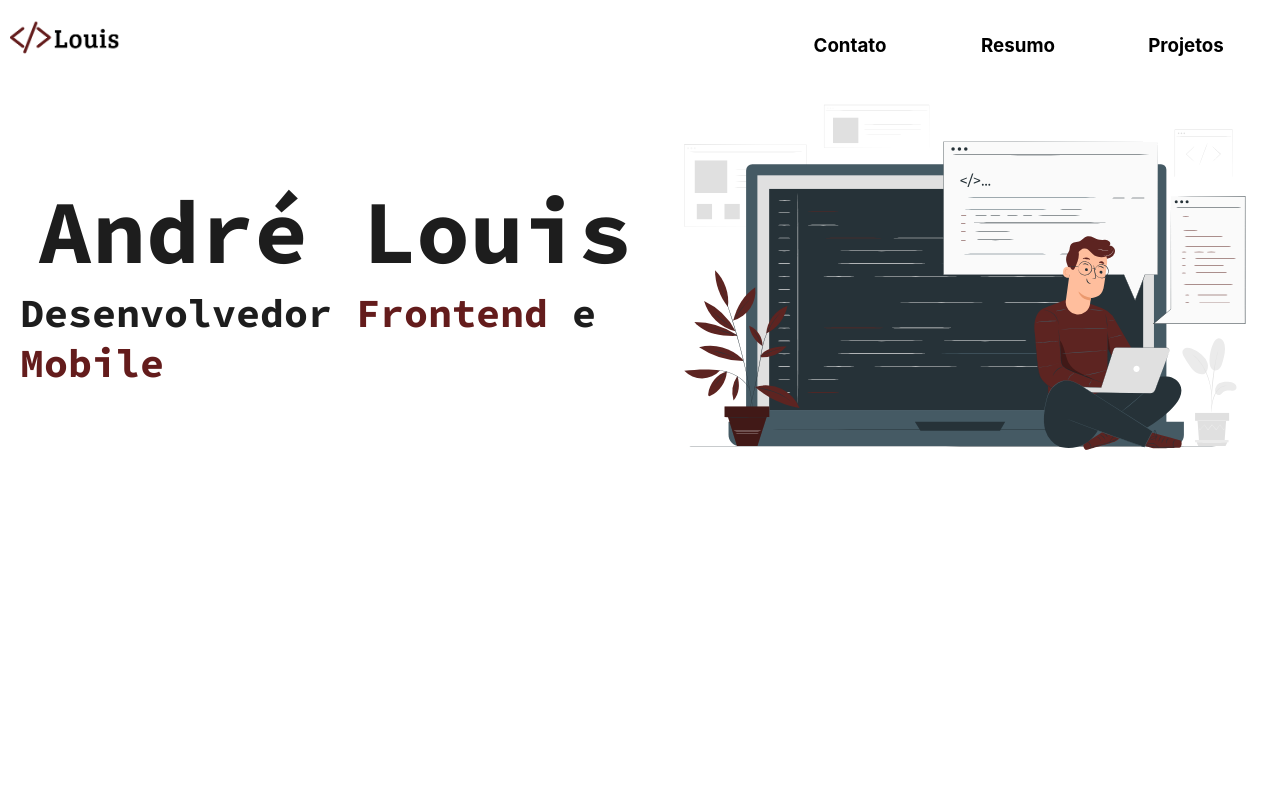
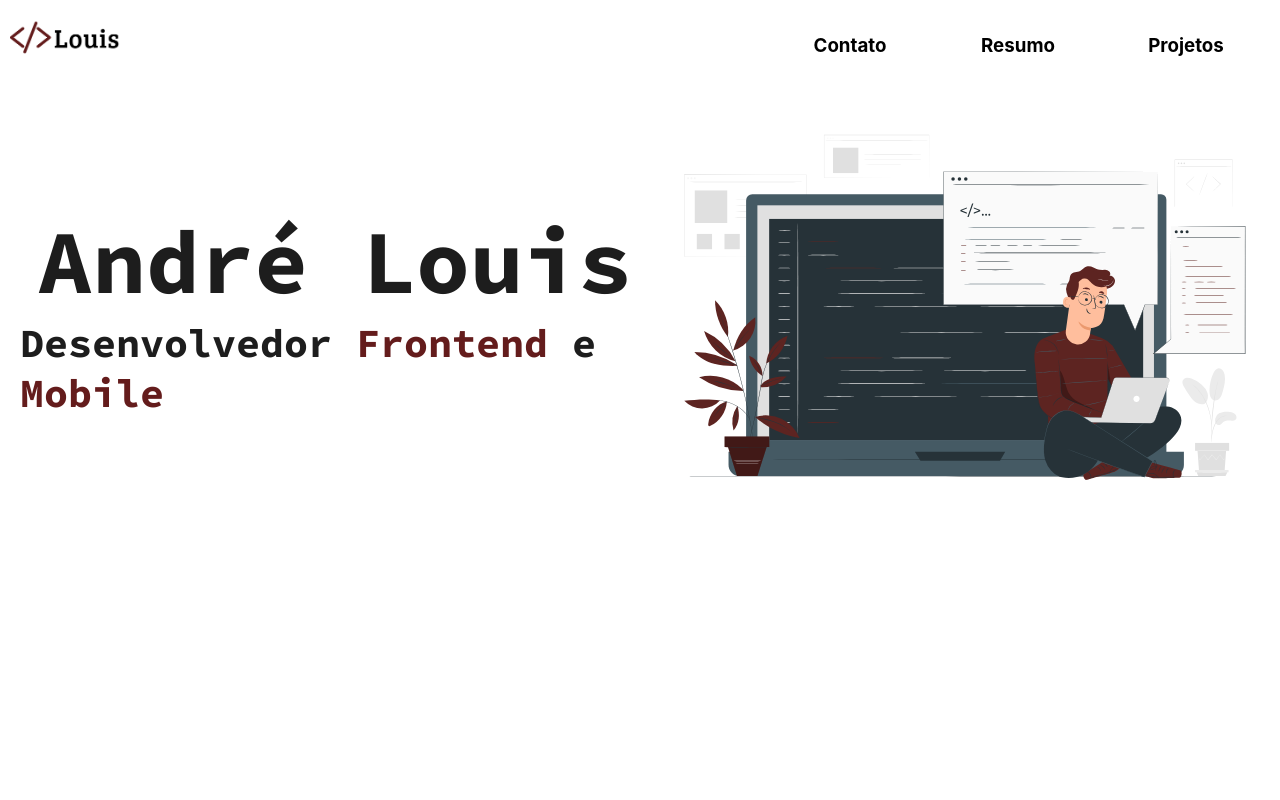
Before and after one commit to aandrelouis/repositorio, a Next.js app: page / in a window 1280 px wide. Shown: the top 800 px of the page. Built offline with nearby package versions, Linux system fonts and the light colour scheme; a web font is replaced by a local one.

Commit message:
correçao centralizamento Header

```diff
--- a/styles/containers/Intro.module.css
+++ b/styles/containers/Intro.module.css
@@ -11,7 +11,7 @@
 
 .container {
     margin: 0px;
-    padding: 0px 0px 0px 20px;
+    padding: 30px 0px 0px 20px;
     display: flex;
     flex-direction: row;
     justify-content: space-between;
```
